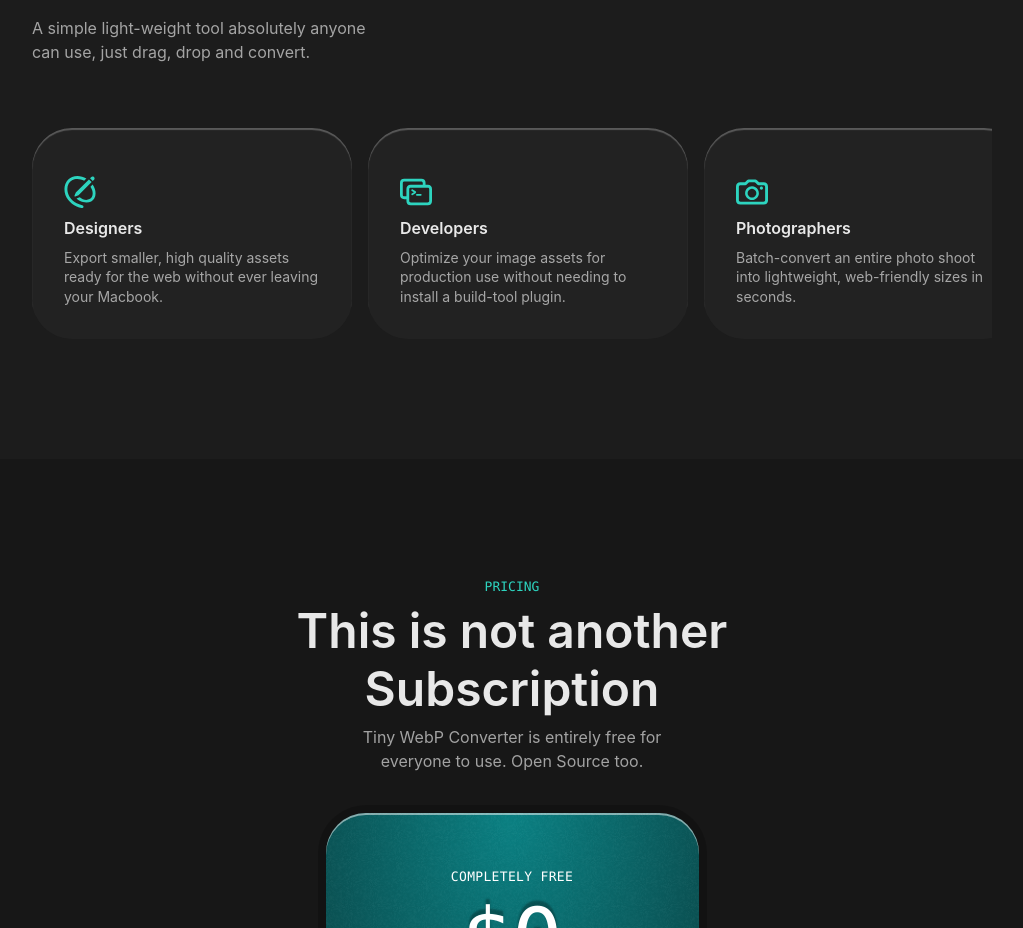
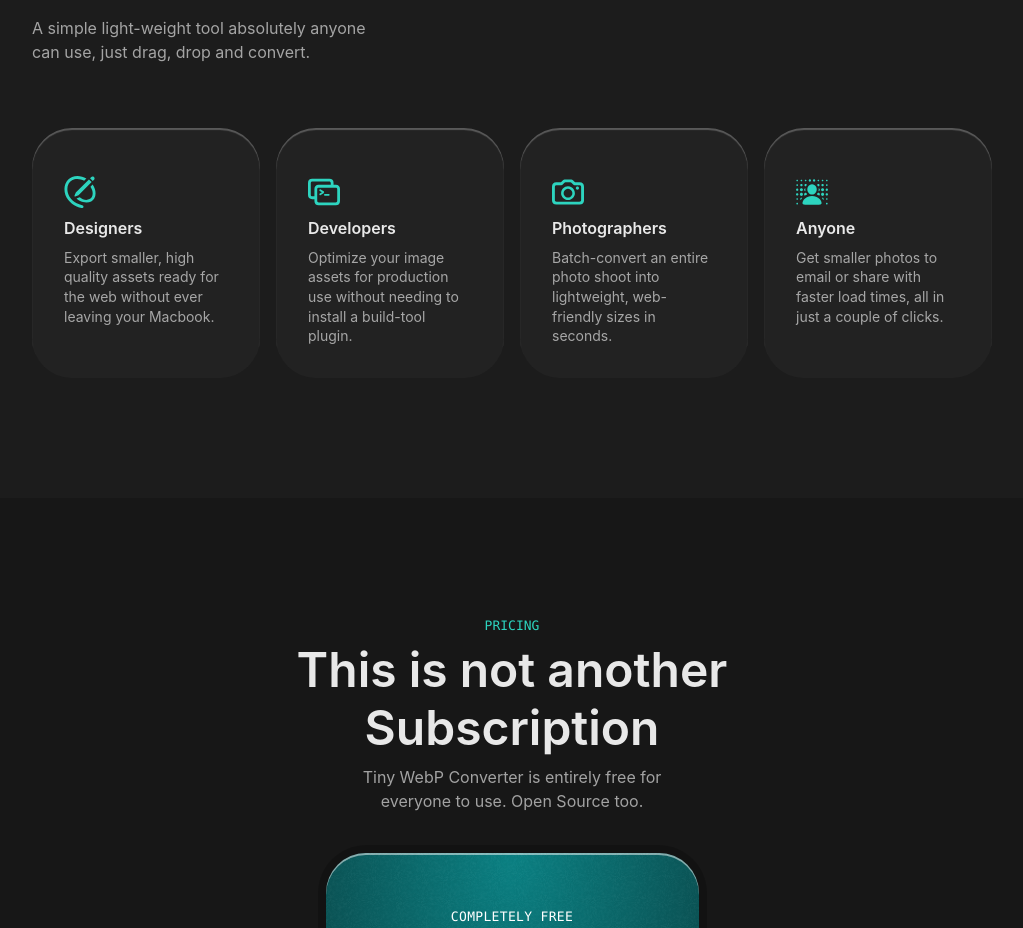
Before and after one commit to OmotayoPro/tiny-webp-converter-website, a React (Vite) app: page / in a window 1280 px wide. Shown: the part 4748-5676 px from the top of the page, without its empty margins (128-1151 px from the left). Built offline with nearby package versions, Linux system fonts and the light colour scheme.

Commit message:
FIxed Persona Cards

```diff
--- a/src/components/PersonaCard.jsx
+++ b/src/components/PersonaCard.jsx
@@ -7,7 +7,7 @@ import { CardShell } from "./CardShell";
  */
 export function PersonaCard({ icon: Icon, title, description }) {
 	return (
-		<CardShell className="flex w-[256px] shrink-0 flex-col gap-2 bg-surface-secondary px-8 pt-12 pb-8 lg:w-80">
+		<CardShell className="flex w-[256px] shrink-0 flex-col gap-2 bg-surface-secondary px-8 pt-12 pb-8 lg:w-full">
 			<Icon size={32} className="text-accent-default" />
 			<p className="text-body-lg font-semibold text-text-primary">{title}</p>
 			<p className="text-body-sm text-text-secondary">{description}</p>
--- a/src/sections/Personas.jsx
+++ b/src/sections/Personas.jsx
@@ -1,10 +1,10 @@
 /**
- * Matches Figma's "Section 4 — Persona Grid" (node 362:760): a fixed-width (320px),
- * non-wrapping, horizontally-scrolling row at every size. Below lg, the row also breaks out
- * to the full viewport width (via the left-1/2/-translate-x-1/2 full-bleed trick, since the
- * section's own padding would otherwise clip the "peek" of the next card) so cards can be
- * swiped edge-to-edge; the scrollbar itself stays hidden since swipe/drag is the intended
- * affordance here, not a visible track.
+ * Matches Figma's "Section 4 — Persona Grid" (node 362:760). At lg+, cards fill the container
+ * as a 4-column grid (fixed 320px cards would overflow the ~1040px content width). Below lg,
+ * cards stay fixed-width and the row breaks out to the full viewport width (via the
+ * left-1/2/-translate-x-1/2 full-bleed trick, since the section's own padding would otherwise
+ * clip the "peek" of the next card) so they can be swiped edge-to-edge; the scrollbar itself
+ * stays hidden there since swipe/drag is the intended affordance, not a visible track.
  */
 import { PersonaCard } from "../components/PersonaCard";
 import { DesignerIcon } from "../icons/DesignerIcon";
@@ -58,7 +58,7 @@ export function Personas() {
 					</p>
 				</div>
 
-				<div className="scrollbar-hide relative left-1/2 flex w-screen -translate-x-1/2 gap-4 overflow-x-auto px-4 lg:static lg:left-auto lg:w-full lg:translate-x-0 lg:px-0">
+				<div className="scrollbar-hide relative left-1/2 flex w-screen -translate-x-1/2 gap-4 overflow-x-auto px-4 lg:static lg:left-auto lg:grid lg:w-full lg:translate-x-0 lg:grid-cols-4 lg:overflow-visible lg:px-0">
 					{PERSONAS.map((persona) => (
 						<PersonaCard key={persona.title} {...persona} />
 					))}
```
